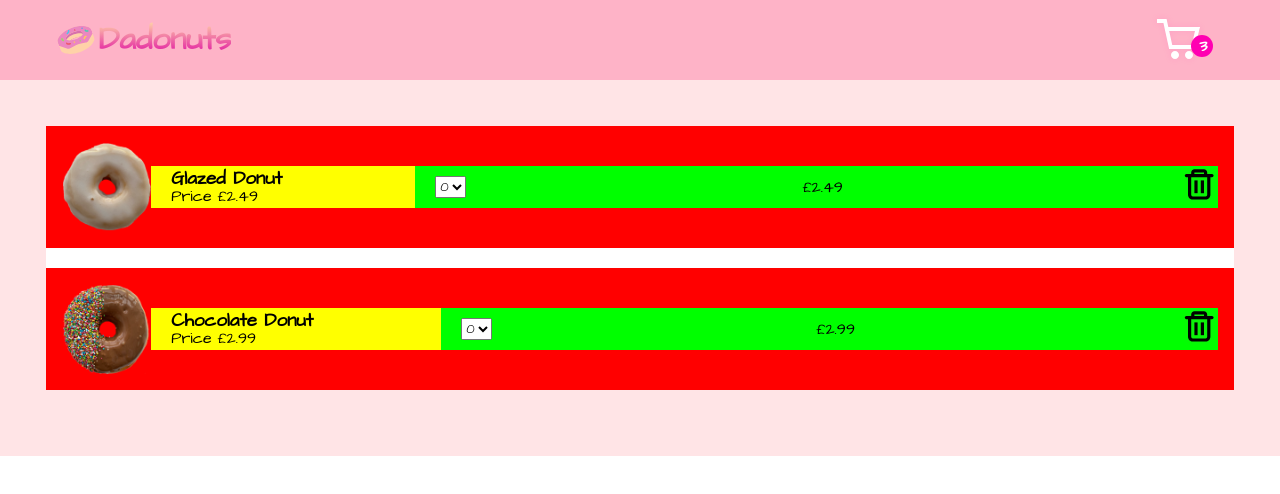
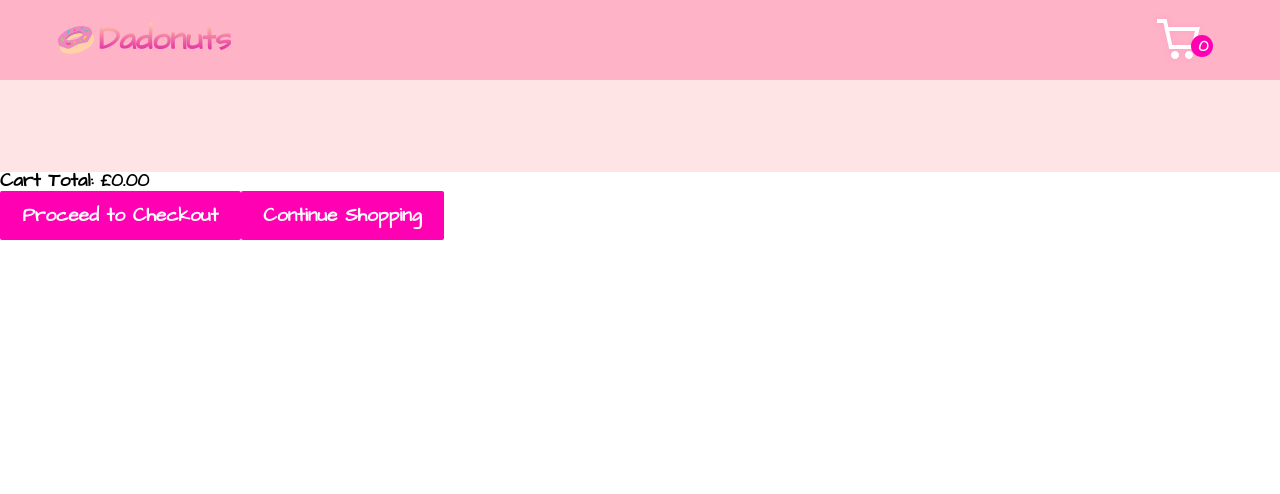
Before and after one commit to harry79ph/react-js-dadonuts, a React (Create React App) app: page /cart in a window 1280 px wide. Shown: the top 494 px of the page. Built offline with nearby package versions, Linux system fonts and the light colour scheme.

Commit message:
minor changes

```diff
--- a/src/components/Cart.js
+++ b/src/components/Cart.js
@@ -1,33 +1,56 @@
 import CartNav from "./CartNav";
 import { CartContainer, CartContent, CartItem, CartList, InnerWrap, ItemContent, ItemImg, ItemInfo, ItemQuantity, ItemRemove, ItemTotal, RemoveIcon } from "./styles/Cart.styled";
-import { sections } from './itemLists';
+import { CartState } from "../context/Context";
+import { ProductButton } from "./styles/Products.styled";
+import { useEffect, useState } from "react";
 
 const Cart = () => {
-    const [ donutList ] = sections;
-    const list = [donutList[0], donutList[1]];
+
+    const { state: { cart }, dispatch } = CartState();
+    const [total, setTotal] = useState(0);
+
+    useEffect(() => {
+        setTotal(
+            cart.reduce((acc, curr) => acc + Number(curr.price) * curr.qty, 0)
+        );
+    }, [cart]);
+
     return (
         <CartContainer>
             <CartNav />
             <CartContent>
                 <CartList>
-                    {list.map((item) => {
+                    {cart.map((item, i) => {
                         return (
-                            <CartItem>
+                            <CartItem key={item.name + i}>
                                 <ItemImg src={item.img} alt={item.name} />
                                 <InnerWrap>
                                     <ItemContent>
                                         <h3>{item.name}</h3>
-                                        <span>Price {item.price}</span>
+                                        <span>Price £{item.price}</span>
                                     </ItemContent>
                                     <ItemInfo>
-                                        <ItemQuantity>
-                                            <option value="0">0</option>
+                                        <ItemQuantity value={item.qty} onChange={(e) => {
+                                            dispatch({
+                                                type: "CHANGE_CART_QTY",
+                                                payload: {
+                                                    id: item.id,
+                                                    qty: e.target.value,
+                                                }
+                                            });
+                                        }}>
                                             <option value="1">1</option>
                                             <option value="2">2</option>
+                                            <option value="3">3</option>
                                         </ItemQuantity>
-                                        <ItemTotal>{item.price}</ItemTotal>
+                                        <ItemTotal>£{Number(item.price) * Number(item.qty)}</ItemTotal>
                                         <ItemRemove>
-                                            <RemoveIcon display="inline"/>
+                                            <RemoveIcon display="inline" onClick={() => {
+                                                dispatch({
+                                                    type: 'REMOVE_FROM_CART',
+                                                    payload: item
+                                                });
+                                            }} />
                                         </ItemRemove>
                                     </ItemInfo>
                                 </InnerWrap>
@@ -36,6 +59,9 @@ const Cart = () => {
                     })}
                 </CartList>
             </CartContent>
+            <h3>Cart Total: £{total.toFixed(2)}</h3>
+            <ProductButton disabled={cart.length === 0}>Proceed to Checkout</ProductButton>
+            <ProductButton>Continue Shopping</ProductButton>
         </CartContainer>
     );
 }
--- a/src/components/CartNav.js
+++ b/src/components/CartNav.js
@@ -1,14 +1,17 @@
-import { NavContainer, NavLink, MenuWrapper, ShoppingCart } from "./styles/Navbar.styled";
+import { NavContainer, MenuWrapper, ShoppingCart } from "./styles/Navbar.styled";
+import { NavLink } from "./styles/Cart.styled";
 import logo from '../images/logo.svg';
+import { CartState } from "../context/Context";
 
 const CartNav = () => {
+    const { state: { cart } } = CartState();
     return (
         <NavContainer position="static">
-            <NavLink><img src={logo} alt="Dadonuts" />Dadonuts</NavLink>
+            <NavLink to="/"><img src={logo} alt="Dadonuts" />Dadonuts</NavLink>
             <MenuWrapper right="0">
                 <ShoppingCart display="inline" cursor="auto"/>
                 <span>
-                    <p>3</p>
+                    <p>{cart.length}</p>
                 </span>
             </MenuWrapper>
         </NavContainer>
--- a/src/components/Navbar.js
+++ b/src/components/Navbar.js
@@ -5,9 +5,9 @@ import { animateScroll as scroll } from "react-scroll";
 import { CartState } from '../context/Context';
 
 const Navbar = ({ toggle }) => {
-    const cartContex =  CartState();
-    console.log(cartContex);
+
     const { state: { cart } } = CartState();
+
     return (
         <>
             <NavContainer>
--- a/src/components/Products.js
+++ b/src/components/Products.js
@@ -15,8 +15,9 @@ import { products, sections } from './itemLists';
 import { CartState } from '../context/Context';
 
 const Products = () => {
+
     const { state: { cart }, dispatch } = CartState();
-    console.log(cart);
+
     return (
         <ProductsContainer>
             {sections.map((section, i) => {
@@ -30,7 +31,7 @@ const Products = () => {
                                         <ProductImg src={product.img} alt={product.name} />
                                         <ProductInfo>
                                             <ProductTitle>{product.name}</ProductTitle>
-                                            <ProductPrice>{product.price}</ProductPrice>
+                                            <ProductPrice>£{product.price}</ProductPrice>
                                             {cart.some((p) => p.id === product.id) ? (
                                                 <ProductButton onClick={() => dispatch({
                                                     type: 'REMOVE_FROM_CART',
--- a/src/components/SideMenu.js
+++ b/src/components/SideMenu.js
@@ -6,6 +6,7 @@ const SideMenu = ({isOpen, toggle}) => {
     const cartContex =  CartState();
     console.log(cartContex);
     const { state: { cart }, dispatch } = CartState();
+    console.log(cart);
     return (
         <SideMenuContainer isOpen={isOpen}>
             <IconWrapper>
@@ -26,8 +27,8 @@ const SideMenu = ({isOpen, toggle}) => {
                                     () => { dispatch({
                                         type: 'REMOVE_FROM_CART',
                                         payload: item
-                                    }) }
-                                }>X</button> </li>
+                                    });}
+                                }>X</button></li>
                             );
                         })}
                         </>
--- a/src/components/styles/Cart.styled.js
+++ b/src/components/styles/Cart.styled.js
@@ -1,10 +1,44 @@
 import styled from 'styled-components';
 import { CgTrash } from 'react-icons/cg';
+import { Link } from 'react-router-dom';
 
 export const CartContainer = styled.div`
     color: #000;
     max-width: 100vw;
     line-height: 1;
+`;
+
+export const NavLink = styled(Link)`
+    background: -webkit-linear-gradient(#ffd2a8, #de00a2);
+    background-clip: text;
+    -webkit-background-clip: text;
+    -webkit-text-fill-color: transparent;
+    margin-left: 1.8em;
+    font-size: 2rem;
+    display: flex;
+    align-items: center;
+    text-decoration: none;
+    img {
+        width: 36px;
+        margin-right: 5px;
+        transform: rotate(-20deg);
+    }
+    @media screen and (max-width: 650px) {
+        margin-left: 1em;
+        font-size: 1.5rem;
+        img {
+            width: 27px;
+            margin-right: 4px;
+        }
+    }
+    @media screen and (max-width: 420px) {
+        margin-left: 0.6em;
+        font-size: 1.5rem;
+        img {
+            width: 24px;
+            margin-right: 3px;
+        }
+    }
 `;
 
 export const CartContent = styled.div`
@@ -14,6 +48,7 @@ export const CartContent = styled.div`
 
 export const CartList = styled.ul`
     background-color: #fff;
+    transition: all .2s ease-out;
 `;
 
 export const CartItem = styled.li`
@@ -24,7 +59,6 @@ export const CartItem = styled.li`
     overflow: hidden;
     background-color: red;
     min-height: 100px;
-    transition: all .2s ease-out;
     padding: 1rem;
     @media screen and (max-width: 650px) {
         padding: 0;
@@ -85,7 +119,7 @@ export const ItemRemove = styled.div`
 
 export const RemoveIcon = styled(CgTrash)`
     display: inline;
-    font-size: 2.4rem;
+    font-size: 2.2rem;
     cursor: pointer;
     @media screen and (max-width: 650px) {
         display: ${props => props.display || "none"};
--- a/src/components/styles/Home.styled.js
+++ b/src/components/styles/Home.styled.js
@@ -3,7 +3,7 @@ import { Link } from 'react-scroll';
 import BgImg from '../../images/doughnut-bg.jpg';
 
 export const HomeContainer = styled.div`
-    background: linear-gradient(to right, rgba(255, 0, 178, 0.15), rgba(255, 0, 178, 0.01)),
+    background-image: linear-gradient(to right, rgba(255, 0, 178, 0.15), rgba(255, 0, 178, 0.01)),
     url(${BgImg});
     background-color: #fec3c7;//If the images cannot be loaded—for instance, when the network is down—the background color will be used as a fallback.
     height: 100vh;
@@ -34,6 +34,7 @@ export const HomeItems = styled.div`
   color: #fff;
   line-height: 1;
   font-weight: bold;
+  transition: all .2s ease-out;
   @media screen and (max-width: 650px) {
     width: 100%;
   }
--- a/src/context/Context.js
+++ b/src/context/Context.js
@@ -27,7 +27,7 @@ const cartReducer = (state, action) => {
 const Context = ({ children }) => {// children is the components that receive the context
 
     const [state, dispatch] = useReducer(cartReducer, {
-        products: allProducts,//Muhtemelen bu app de ihtiyacin olmayacak
+        products: allProducts,//Muhtemelen buna ihtiyacin olmayacak
         cart: []
     });
 
```
Also changed, not shown: src/components/itemLists.js (+15 -15 lines).
